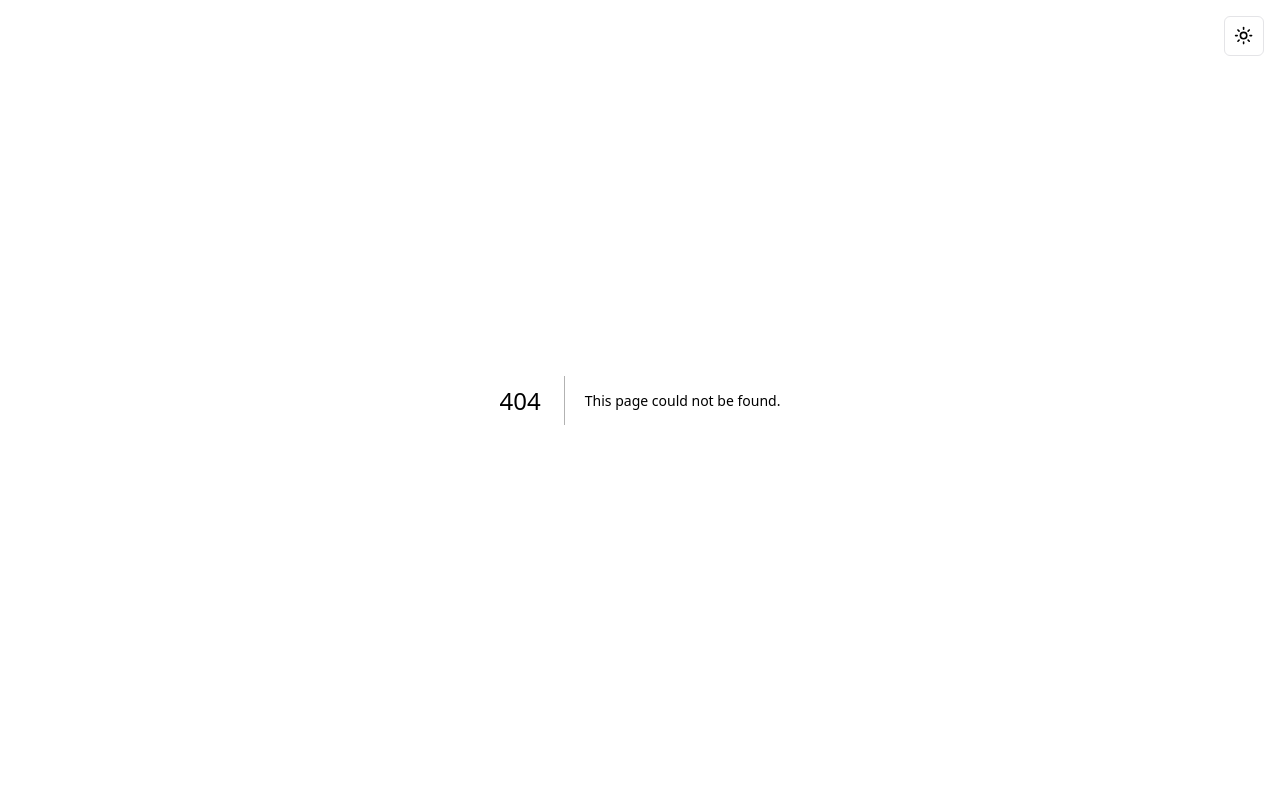
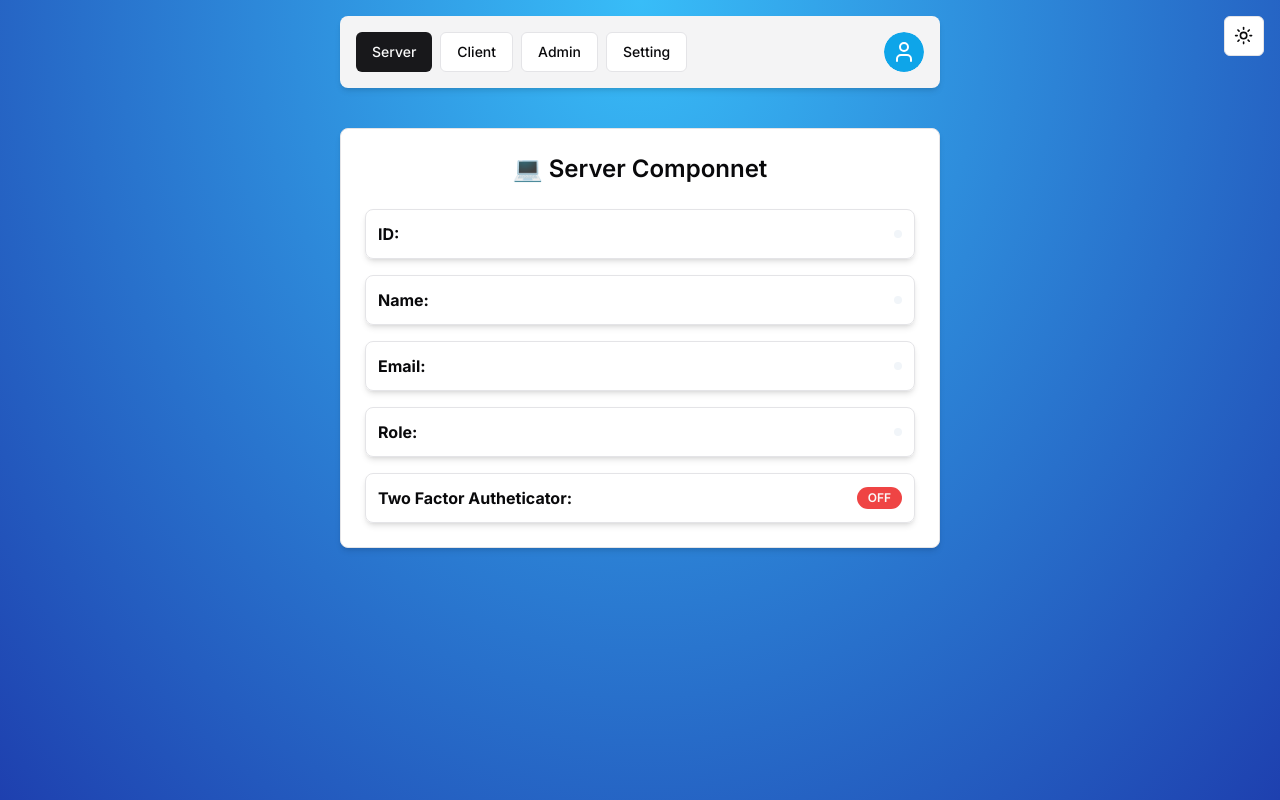
Before and after one commit to Claudio-Lins/next-clins-template, a Next.js app: page /server in a window 1280 px wide. Before the commit this address had no page. Built offline with nearby package versions, Linux system fonts and the light colour scheme; no server answers.

Commit message:
fear: Serve Componnet

```diff
--- a/auth.ts
+++ b/auth.ts
@@ -71,6 +71,18 @@ export const {
         session.user.role = token.role as UserRole;
       }
 
+      if (session.user) {
+        // @ts-ignore
+        session.user.isTwoFactorEnabled = token.isTwoFactorEnabled as boolean;
+      }
+
+      if (session.user) {
+        session.user.name = token.name;
+        session.user.email = token.email;
+        // @ts-ignore
+        session.user.isOAuth = token.isOAuth as boolean;
+      }
+
       return session;
     },
     async jwt({ token }) {
@@ -80,6 +92,7 @@ export const {
       if (!existedUser) return token;
 
       token.role = existedUser.role;
+      token.isTwoFactorEnabled = existedUser.isTwoFactorEnabled;
       return token;
     },
   },
--- a/src/app/(protected)/layout.tsx
+++ b/src/app/(protected)/layout.tsx
@@ -8,14 +8,16 @@ interface ProtectedLayoutProps {
   children: React.ReactNode;
 }
 
-export default async function ProtectedLayout({ children }: ProtectedLayoutProps) {
-  const session = await auth()
+export default async function ProtectedLayout({
+  children,
+}: ProtectedLayoutProps) {
+  const session = await auth();
   return (
     <SessionProvider session={session}>
-    <div className="flex h-full w-full flex-col items-center justify-center gap-y-10 bg-[radial-gradient(ellipse_at_top,_var(--tw-gradient-stops))] from-sky-400 to-blue-800">
-      <Navbar />
-      {children}
+      <div className="flex min-h-screen w-full flex-col items-center gap-y-10 bg-[radial-gradient(ellipse_at_top,_var(--tw-gradient-stops))] from-sky-400 to-blue-800">
+        <Navbar />
+        {children}
       </div>
     </SessionProvider>
   );
-};
+}
--- /dev/null
+++ b/src/app/(protected)/server/page.tsx
@@ -0,0 +1,16 @@
+import { UserInfo } from "@/components/user-info";
+import { currentRole, currentUser } from "@/lib/auth";
+
+import { ExtendedUser } from "../../../../next-auth";
+
+export default async function ServerPage() {
+  const user = await currentUser();
+  const extendedUser = user as ExtendedUser | undefined;
+  const role = await currentRole();
+
+  return (
+    <div>
+      <UserInfo label="💻 Server Componnet" user={extendedUser} />
+    </div>
+  );
+}
--- a/src/components/ui/badge.tsx
+++ b/src/components/ui/badge.tsx
@@ -1,7 +1,7 @@
-import * as React from "react"
-import { cva, type VariantProps } from "class-variance-authority"
+import { cva, type VariantProps } from "class-variance-authority";
+import * as React from "react";
 
-import { cn } from "@/lib/utils"
+import { cn } from "@/lib/utils";
 
 const badgeVariants = cva(
   "inline-flex items-center rounded-full border px-2.5 py-0.5 text-xs font-semibold transition-colors focus:outline-none focus:ring-2 focus:ring-ring focus:ring-offset-2",
@@ -15,13 +15,14 @@ const badgeVariants = cva(
         destructive:
           "border-transparent bg-destructive text-destructive-foreground hover:bg-destructive/80",
         outline: "text-foreground",
+        success: "border-transparent bg-emerald-500 text-primary-foreground",
       },
     },
     defaultVariants: {
       variant: "default",
     },
-  }
-)
+  },
+);
 
 export interface BadgeProps
   extends React.HTMLAttributes<HTMLDivElement>,
@@ -30,7 +31,7 @@ export interface BadgeProps
 function Badge({ className, variant, ...props }: BadgeProps) {
   return (
     <div className={cn(badgeVariants({ variant }), className)} {...props} />
-  )
+  );
 }
 
-export { Badge, badgeVariants }
+export { Badge, badgeVariants };
--- /dev/null
+++ b/src/components/user-info.tsx
@@ -0,0 +1,50 @@
+import { ExtendedUser } from "../../next-auth";
+import { Badge } from "./ui/badge";
+import { Card, CardContent, CardHeader } from "./ui/card";
+
+interface UserInfoProps {
+  user?: ExtendedUser;
+  label: string;
+}
+
+export function UserInfo({ user, label }: UserInfoProps) {
+  return (
+    <Card className="w-[600px] shadow-md">
+      <CardHeader>
+        <p className="text-center text-2xl font-semibold">{label}</p>
+      </CardHeader>
+      <CardContent className="space-y-4">
+        <div className="flex items-center justify-between rounded-lg border p-3 shadow-md">
+          <strong>ID:</strong>
+          <p className="max-w-48 truncate rounded-md bg-slate-100 p-1 font-mono text-xs">
+            {user?.id}
+          </p>
+        </div>
+        <div className="flex items-center justify-between rounded-lg border p-3 shadow-md">
+          <strong>Name:</strong>
+          <p className="max-w-48 truncate rounded-md bg-slate-100 p-1 font-mono text-xs">
+            {user?.name}
+          </p>
+        </div>
+        <div className="flex items-center justify-between rounded-lg border p-3 shadow-md">
+          <strong>Email:</strong>
+          <p className="max-w-48 truncate rounded-md bg-slate-100 p-1 font-mono text-xs">
+            {user?.email}
+          </p>
+        </div>
+        <div className="flex items-center justify-between rounded-lg border p-3 shadow-md">
+          <strong>Role:</strong>
+          <p className="max-w-48 truncate rounded-md bg-slate-100 p-1 font-mono text-xs">
+            {user?.role}
+          </p>
+        </div>
+        <div className="flex items-center justify-between rounded-lg border p-3 shadow-md">
+          <strong>Two Factor Autheticator:</strong>
+          <Badge variant={user?.isTwoFactorEnabled ? "success" : "destructive"}>
+            {user?.isTwoFactorEnabled ? "ON" : "OFF"}
+          </Badge>
+        </div>
+      </CardContent>
+    </Card>
+  );
+}
```
